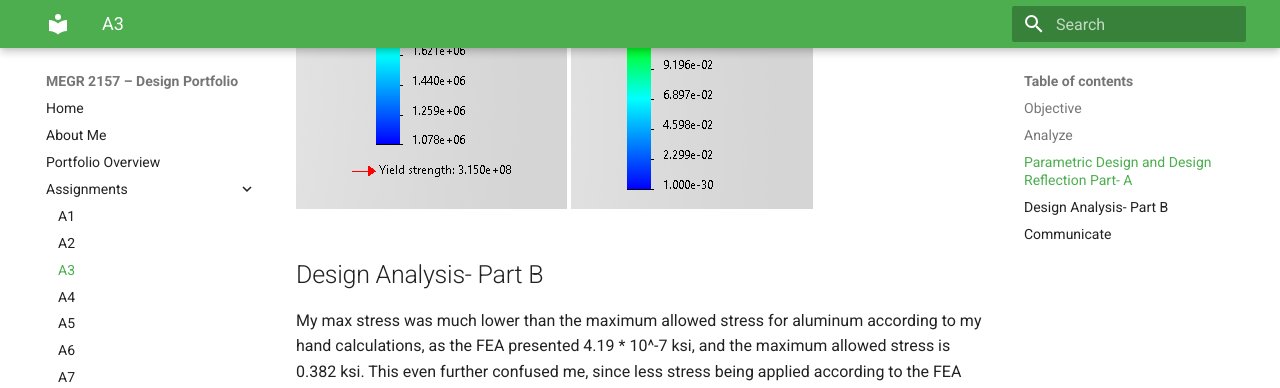
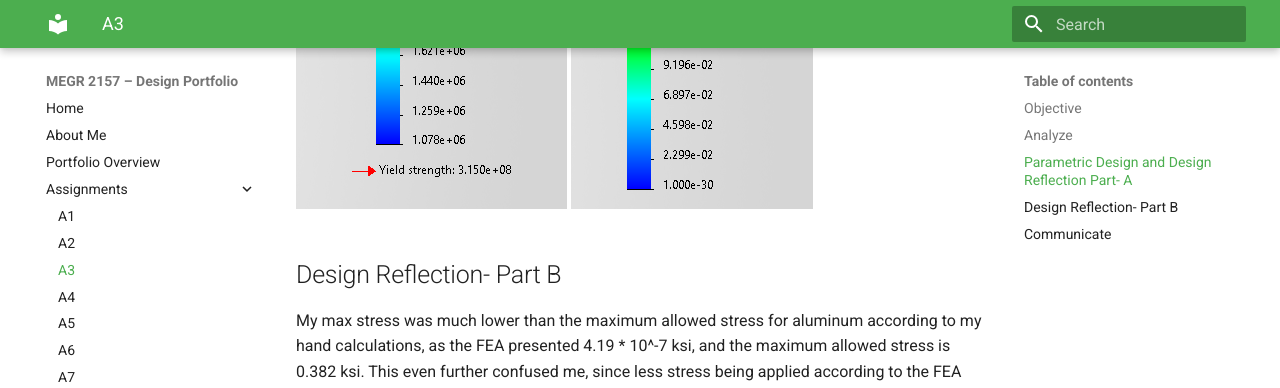
Before and after one commit to apaciore/megr2156-portfolio, an MkDocs documentation site: the page built from docs/assignments/A03/index.md, in a window 1280 px wide and 900 px high, scrolled down 4255 px. Shown: the top 388 px of the window. Built offline with MkDocs 1.6.1 and Material for MkDocs 9.7.7, drawn with Linux system fonts in a browser that asks for light colours.

Commit message:
Change section title in index.md
Updated section title from 'Design Analysis' to 'Design Reflection' for clarity.

```diff
--- a/docs/assignments/A03/index.md
+++ b/docs/assignments/A03/index.md
@@ -23,7 +23,7 @@ There was a strong discrepancy between the hand calculations and FEA. To be comp
 ![cad7](https://github.com/apaciore/megr2156-portfolio/blob/main/docs/assignments/A03/Screenshot%202026-09-09%20204129.png)
 ![cad8](https://github.com/apaciore/megr2156-portfolio/blob/main/docs/assignments/A03/Screenshot%202026-09-09%20204142.png)
 
-## Design Analysis- Part B
+## Design Reflection- Part B
 
 My max stress was much lower than the maximum allowed stress for aluminum according to my hand calculations, as the FEA presented 4.19 * 10^-7 ksi, and the maximum allowed stress is 0.382 ksi. This even further confused me, since less stress being applied according to the FEA should result in less deflection in the FEA, but my deflection was greater in the FEA regardless of my stress being lesser in the FEA. I realize that there could be many other possible factors that could influence why the relationship doesn't appear to be proportional like I expected.
 
```
